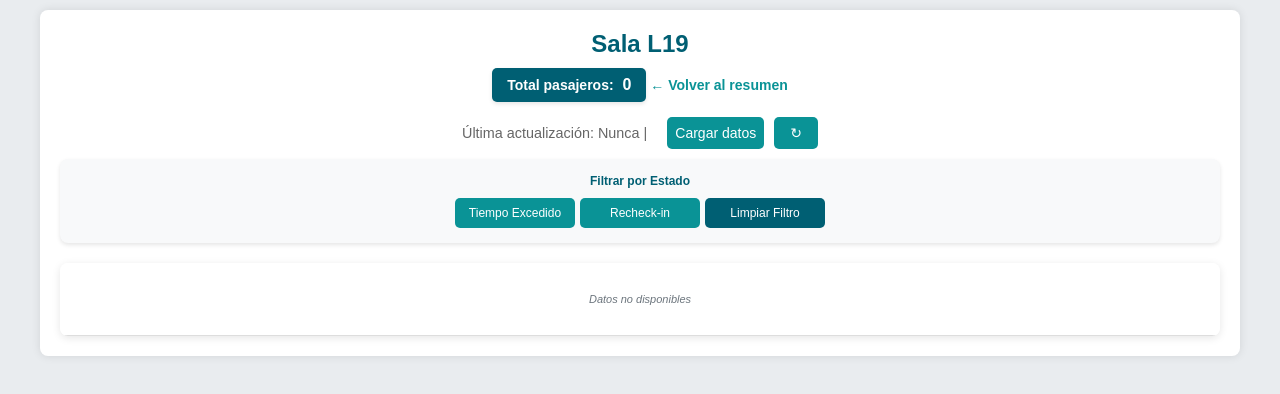
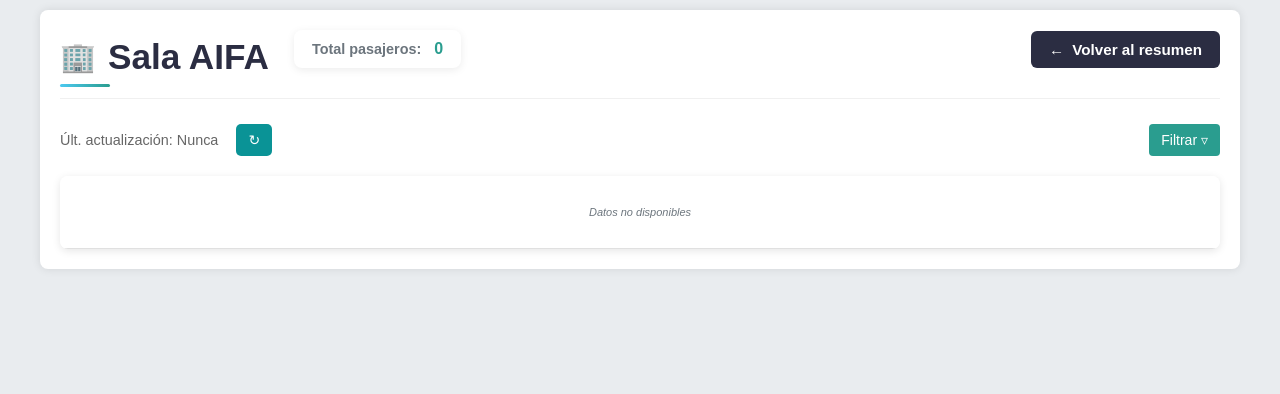
Before and after one commit to dataanalyst3-tgle/Recheckin, a plain HTML site: page l19.html in a window 1280 px wide. Drawn offline with Linux system fonts and the light colour scheme; no server answers.

Commit message:
l19.html

```diff
--- a/l19.html
+++ b/l19.html
@@ -3,39 +3,141 @@
 <head>
     <meta charset="UTF-8">
     <meta name="viewport" content="width=device-width, initial-scale=1.0">
-    <title>Recheck-in - L19</title>
+    <title>Recheck-in - L 19</title>
     <link rel="icon" type="image/x-icon" href="../img/TGLE_logo.ico">
     <link rel="stylesheet" href="../style.css">
     <script src="https://cdnjs.cloudflare.com/ajax/libs/xlsx/0.18.5/xlsx.full.min.js"></script>
+    <style>
+        /* Estilo mejorado para la página de sala */
+        .sala-header {
+            display: flex;
+            justify-content: space-between;
+            align-items: center;
+            margin-bottom: 25px;
+            flex-wrap: wrap;
+            gap: 20px;
+            padding-bottom: 15px;
+            border-bottom: 1px solid #f0f0f0;
+        }
+
+        .sala-info {
+            display: flex;
+            align-items: center;
+            gap: 25px;
+            flex-wrap: wrap;
+        }
+
+        .sala-title {
+            position: relative;
+            font-size: 2.2rem;
+            color: #2b2d42;
+            margin: 0;
+            font-weight: 700;
+            display: flex;
+            align-items: center;
+            gap: 12px;
+        }
+
+        .sala-title::before {
+            content: "🏢";
+            font-size: 1.8rem;
+        }
+
+        .sala-title::after {
+            content: "";
+            position: absolute;
+            left: 0;
+            bottom: -10px;
+            width: 50px;
+            height: 3px;
+            background: linear-gradient(90deg, #4cc9f0, #2a9d8f);
+            border-radius: 3px;
+        }
+
+        .sala-total {
+            background: white;
+            padding: 10px 18px;
+            border-radius: 8px;
+            box-shadow: 0 2px 8px rgba(0,0,0,0.08);
+            display: flex;
+            align-items: center;
+            gap: 8px;
+        }
+
+        .total-label {
+            font-size: 0.9rem;
+            color: #6c757d;
+        }
+
+        .total-value {
+            font-size: 1.4rem;
+            font-weight: 700;
+            color: #2a9d8f;
+        }
+
+        .btn-volver {
+            background: #2b2d42;
+            color: white;
+            padding: 10px 18px;
+            border-radius: 6px;
+            text-decoration: none;
+            display: inline-flex;
+            align-items: center;
+            gap: 8px;
+            transition: all 0.3s ease;
+            font-size: 0.95rem;
+        }
+
+        .btn-volver:hover {
+            background: #1a1a2e;
+            transform: translateX(-3px);
+            box-shadow: 0 2px 8px rgba(0,0,0,0.1);
+        }
+
+        /* Ajustes para mantener consistencia con el resumen */
+        .compact-filters {
+            margin-bottom: 20px;
+        }
+
+        /* Efecto hover para filas de tabla */
+        #tablaGeneral tbody tr:hover {
+            background-color: #f8f9fa !important;
+        }
+    </style>
 </head>
 <body>
     <div class="container">
-        <h1>Sala L19</h1>
-
-        <!-- Mostrar total de pasajeros -->
-        <div class="sala-total" id="salaTotal">
-            <span class="total-label">Total pasajeros:</span>
-            <span class="total-value">0</span>
-        </div>
-
-        <!-- Botón para volver al resumen -->
-        <a href="../index.html" class="btn-volver">← Volver al resumen</a>
-
-        <!-- Sección de acciones y filtros -->
-        <section class="actions-and-filters">
-            <div class="actions">
-                <p class="update-time" id="horaActualizacion">Última actualización: Nunca | </p>
-                <button id="btnCargar">Cargar datos</button>
-                <button id="btnActualizar">↻</button>
+        <header class="sala-header">
+            <div class="sala-info">
+                <h1 class="sala-title">Sala AIFA</h1>
+                <div class="sala-total" id="salaTotal">
+                    <span class="total-label">Total pasajeros:</span>
+                    <span class="total-value">0</span>
+                </div>
             </div>
 
-            <div class="filter">
-                <div class="filter-group">
-                    <h3>Filtrar por Estado</h3>
-                    <div class="filter-buttons">
-                        <button onclick="filtrarPorEstado('excedido')">Tiempo Excedido</button>
-                        <button onclick="filtrarPorEstado('recheck')">Recheck-in</button>
-                        <button class="clear-filter" id="btnLimpiarFiltro">Limpiar Filtro</button>
+            <a href="../index.html" class="btn-volver">
+                <span>←</span>
+                <span>Volver al resumen</span>
+            </a>
+        </header>
+
+        <!-- Filtros compactos -->
+        <section class="compact-filters">
+            <div class="filter-controls">
+                <div class="left-group">
+                    <p class="update-time" id="horaActualizacion">Últ. actualización: Nunca</p>
+                    <button id="btnCargar" title="Cargar datos">↻</button>
+                </div>
+
+                <div class="right-group">
+                    <div class="dropdown-filter">
+                        <button class="filter-toggle">Filtrar ▿</button>
+                        <div class="filter-options">
+                            <button onclick="filtrarPorEstado('excedido')">Excedidos</button>
+                            <button onclick="filtrarPorEstado('recheck')">Rechecks</button>
+                            <button id="btnLimpiarFiltro">Limpiar</button>
+                        </div>
                     </div>
                 </div>
             </div>
@@ -44,7 +146,7 @@
         <!-- Sección de la tabla -->
         <section class="report">
             <div class="table-container">
-                <table id="tablaExcel">
+                <table id="tablaGeneral">
                     <thead></thead>
                     <tbody></tbody>
                 </table>
@@ -55,6 +157,6 @@
     <!-- Botón para subir -->
     <button id="btnSubir" class="btn-subir">↑</button>
 
-    <script src="../script.js"></script>
+    <script src="script.js"></script>
 </body>
 </html>
```
